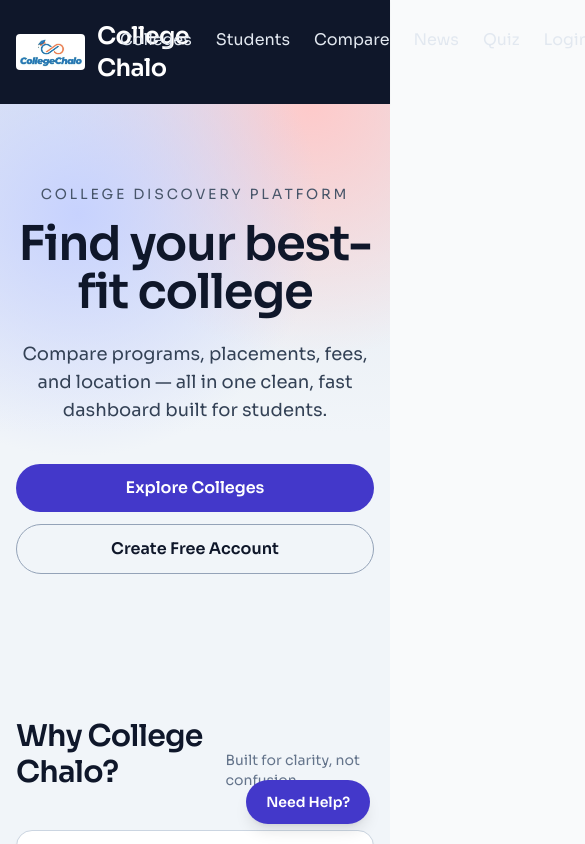
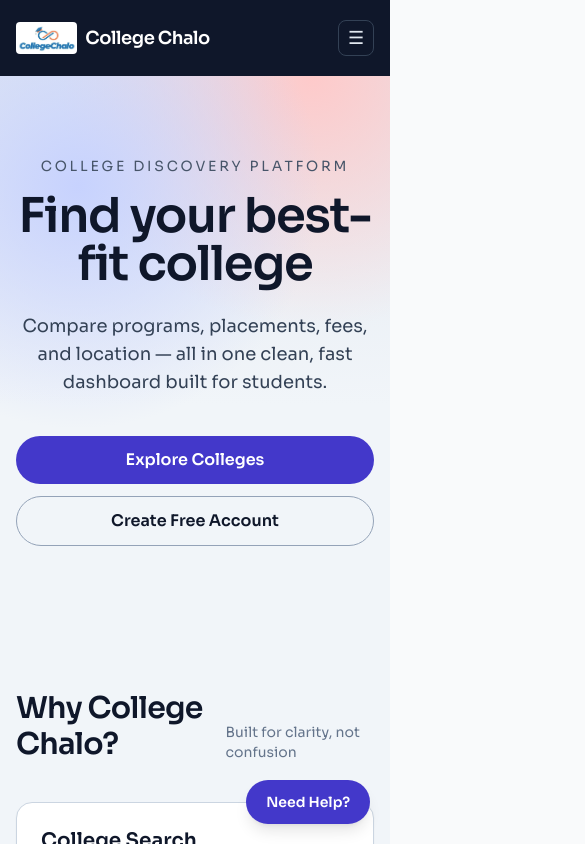
Before and after one commit to sameer-test-server/collegechalo-website, a Next.js app: page / in a window 390 px wide. Shown: the top 844 px of the page, 585 px wide, since content can reach past the window. Built offline with nearby package versions, Linux system fonts and the light colour scheme.

Commit message:
Improve mobile layout and navigation

```diff
--- a/src/app/dashboard/page.tsx
+++ b/src/app/dashboard/page.tsx
@@ -179,9 +179,9 @@
       {/* Main Content */}
       <div className="flex-1 flex flex-col overflow-hidden pt-14 md:pt-0">
         {/* Top Bar */}
-        <div className="bg-white border-b border-slate-200 px-8 py-4 flex justify-between items-center shadow-sm">
-          <h2 className="text-2xl font-bold text-slate-900">Welcome back, {user.name}! 👋</h2>
-          <div className="flex items-center gap-4 relative">
+        <div className="bg-white border-b border-slate-200 px-4 md:px-8 py-4 flex flex-wrap justify-between items-center gap-3 shadow-sm">
+          <h2 className="text-xl md:text-2xl font-bold text-slate-900">Welcome back, {user.name}! 👋</h2>
+          <div className="flex items-center gap-2 sm:gap-4 relative">
             <button
               onClick={() => {
                 const next = !showNotifications;
@@ -198,10 +198,10 @@
                 </span>
               )}
             </button>
-            <span className="text-sm text-slate-600">ID: {user.id}</span>
-            <span className="text-sm text-slate-700 bg-indigo-50 text-indigo-700 px-3 py-1 rounded-full">Active</span>
+            <span className="text-xs sm:text-sm text-slate-600">ID: {user.id}</span>
+            <span className="text-xs sm:text-sm text-slate-700 bg-indigo-50 text-indigo-700 px-3 py-1 rounded-full">Active</span>
             {showNotifications && (
-              <div className="absolute right-0 top-12 w-96 max-h-96 overflow-auto bg-white border border-slate-200 rounded-2xl shadow-lg p-3 z-20">
+              <div className="absolute left-2 right-2 top-12 max-h-96 overflow-auto bg-white border border-slate-200 rounded-2xl shadow-lg p-3 z-20 sm:left-auto sm:right-0 sm:w-96">
                 <div className="flex items-center justify-between mb-3">
                   <p className="font-semibold text-slate-900">Notifications</p>
                   <button
--- a/src/app/layout.tsx
+++ b/src/app/layout.tsx
@@ -14,7 +14,7 @@
 }) {
   return (
     <html lang="en">
-      <body className="bg-gray-50">
+      <body className="bg-gray-50 min-h-screen overflow-x-hidden">
         {children}
         <LeadCapturePopup />
       </body>
--- a/src/app/page.tsx
+++ b/src/app/page.tsx
@@ -5,6 +5,7 @@
 
 export default function Home() {
   const [user, setUser] = useState<any>(null);
+  const [mobileMenuOpen, setMobileMenuOpen] = useState(false);
   const featuredColleges = [
     { id: 'college_1', name: 'IIT Bombay', location: 'Mumbai', rank: 1 },
     { id: 'college_3', name: 'IIT Madras', location: 'Chennai', rank: 3 },
@@ -76,16 +77,16 @@
       {/* Header */}
       <header className="bg-slate-900 text-white shadow-sm">
         <nav className="max-w-7xl mx-auto px-4 py-5">
-          <div className="flex justify-between items-center">
-            <div className="flex items-center gap-3">
+          <div className="flex justify-between items-center gap-4">
+            <div className="flex items-center gap-2 sm:gap-3">
               <img
                 src="/collegechalo-logo.png"
                 alt="College Chalo"
-                className="h-9 w-auto rounded"
+                className="h-8 sm:h-9 w-auto rounded"
               />
-              <h1 className="text-2xl font-semibold tracking-tight">College Chalo</h1>
+              <h1 className="text-lg sm:text-2xl font-semibold tracking-tight">College Chalo</h1>
             </div>
-            <ul className="flex gap-6">
+            <ul className="hidden md:flex gap-6 text-sm md:text-base">
               <li><a href="/colleges" className="text-slate-200 hover:text-white">Colleges</a></li>
               <li><a href="/students" className="text-slate-200 hover:text-white">Students</a></li>
               <li><a href="/compare" className="text-slate-200 hover:text-white">Compare</a></li>
@@ -94,7 +95,7 @@
               {user ? (
                 <>
                   <li><a href="/dashboard" className="text-white font-semibold">Dashboard</a></li>
-                  <li><span className="text-slate-300">Hi, {user.name}</span></li>
+                  <li className="hidden lg:inline"><span className="text-slate-300">Hi, {user.name}</span></li>
                   <li><button onClick={handleLogout} className="text-slate-200 hover:text-white">Logout</button></li>
                 </>
               ) : (
@@ -104,7 +105,38 @@
                 </>
               )}
             </ul>
+            <button
+              type="button"
+              className="md:hidden inline-flex h-9 w-9 items-center justify-center rounded-lg border border-slate-700 text-slate-200 hover:text-white hover:border-slate-500"
+              onClick={() => setMobileMenuOpen((prev) => !prev)}
+              aria-label="Toggle menu"
+            >
+              <span className="text-lg">{mobileMenuOpen ? '✕' : '☰'}</span>
+            </button>
           </div>
+          {mobileMenuOpen && (
+            <div className="md:hidden mt-4 rounded-2xl border border-slate-800 bg-slate-950/60 p-4">
+              <ul className="grid gap-3 text-sm">
+                <li><a href="/colleges" className="text-slate-200 hover:text-white">Colleges</a></li>
+                <li><a href="/students" className="text-slate-200 hover:text-white">Students</a></li>
+                <li><a href="/compare" className="text-slate-200 hover:text-white">Compare</a></li>
+                <li><a href="/news" className="text-slate-200 hover:text-white">News</a></li>
+                <li><a href="/quiz" className="text-slate-200 hover:text-white">Quiz</a></li>
+                {user ? (
+                  <>
+                    <li><a href="/dashboard" className="text-white font-semibold">Dashboard</a></li>
+                    <li><span className="text-slate-300">Hi, {user.name}</span></li>
+                    <li><button onClick={handleLogout} className="text-slate-200 hover:text-white">Logout</button></li>
+                  </>
+                ) : (
+                  <>
+                    <li><a href="/auth/login" className="text-slate-200 hover:text-white">Login</a></li>
+                    <li><a href="/auth/register" className="text-slate-200 hover:text-white">Sign Up</a></li>
+                  </>
+                )}
+              </ul>
+            </div>
+          )}
         </nav>
       </header>
 
--- a/src/components/index.tsx
+++ b/src/components/index.tsx
@@ -9,13 +9,13 @@
   return (
     <header className="bg-slate-900 text-white shadow-sm">
       <div className="max-w-7xl mx-auto px-4 py-6">
-        <div className="flex items-center gap-4">
+        <div className="flex items-center gap-3">
           <img
             src="/collegechalo-logo.png"
             alt="College Chalo"
-            className="h-9 w-auto bg-white rounded px-2 py-1"
+            className="h-8 sm:h-9 w-auto bg-white rounded px-2 py-1"
           />
-          <h1 className="text-4xl font-bold">{title}</h1>
+          <h1 className="text-2xl sm:text-4xl font-bold">{title}</h1>
         </div>
         {subtitle && <p className="text-slate-300 mt-2">{subtitle}</p>}
       </div>
```
